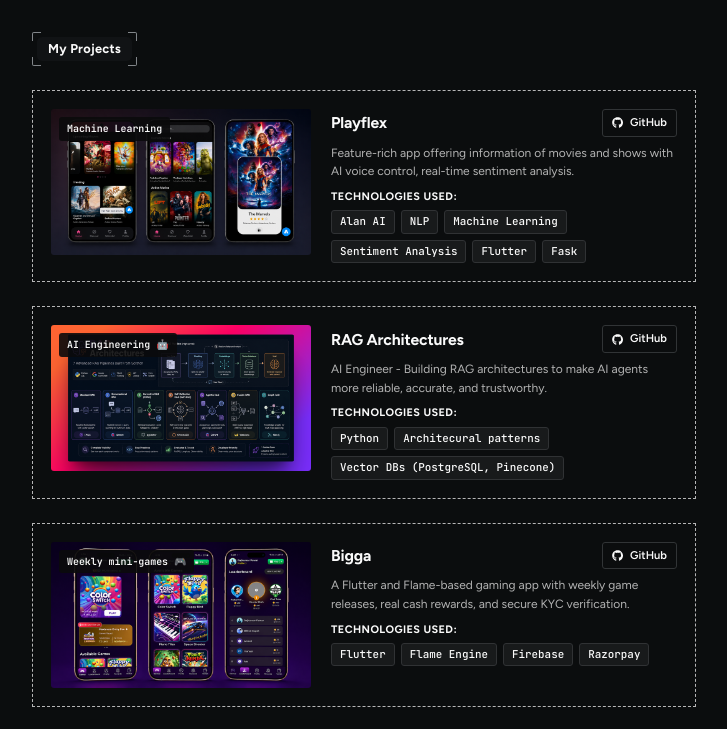
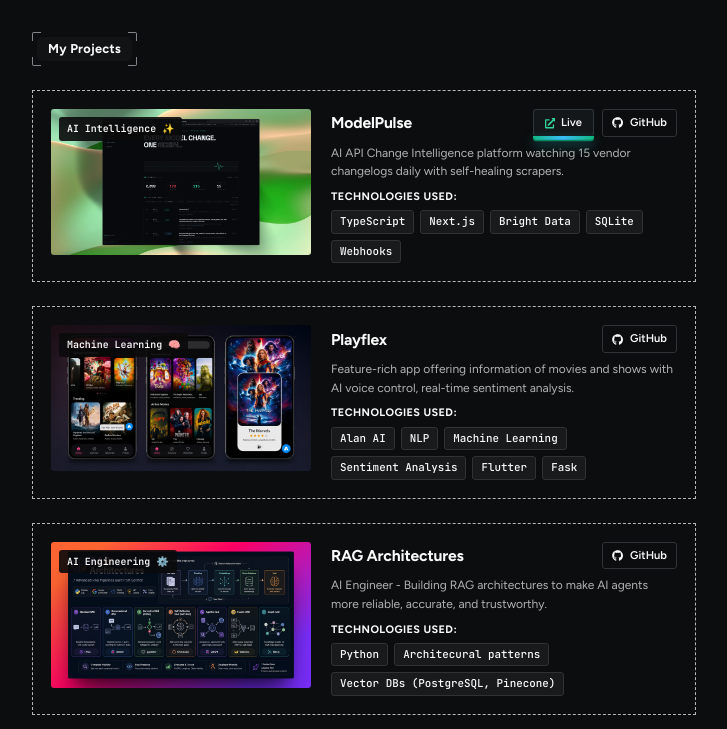
Before and after one commit to rajkumarpawar07/rajkumarpawar07.github.io, a React (Vite) app: page / in a window 1280 px wide. Shown: the part 942-1671 px from the top of the page, without its empty margins (276-1003 px from the left). Built offline with nearby package versions, Linux system fonts and the light colour scheme; no server answers.

Commit message:
Add ModelPulse project with 3D animated Live button and updated badge emojis

```diff
--- a/src/components/projects/ProjectCard.tsx
+++ b/src/components/projects/ProjectCard.tsx
@@ -134,8 +134,8 @@
 
           <div className="project-actions">
             {live && (
-              <a href={live} target="_blank" rel="noopener noreferrer" className="btn-outline project-btn">
-                <FaExternalLinkAlt /> Live
+              <a href={live} target="_blank" rel="noopener noreferrer" className="project-btn project-btn-live">
+                <FaExternalLinkAlt className="live-btn-icon" /> Live
               </a>
             )}
             <a href={github} target="_blank" rel="noopener noreferrer" className="btn-outline project-btn">
--- a/src/components/projects/Projects.css
+++ b/src/components/projects/Projects.css
@@ -407,12 +407,126 @@
 
 .project-actions {
   display: flex;
+  align-items: center;
   gap: 8px;
 }
 
 .project-btn {
   padding: 4px 9px;
   font-size: 0.7rem;
+}
+
+/* Modern 3D Animated Live Button */
+.project-btn-live {
+  position: relative;
+  display: inline-flex;
+  align-items: center;
+  justify-content: center;
+  gap: 6px;
+  padding: 4px 11px;
+  font-size: 0.7rem;
+  font-weight: 600;
+  color: #f4f4f5;
+  background: #141719;
+  border: 1px solid #30353a;
+  border-bottom: none;
+  border-radius: var(--radius-sm);
+  cursor: pointer;
+  text-decoration: none;
+  overflow: visible;
+  user-select: none;
+  transition: background 0.2s ease, border-color 0.2s ease, color 0.2s ease, transform 0.12s cubic-bezier(0.4, 0, 0.2, 1);
+  transform: translateY(0);
+}
+
+.project-btn-live .live-btn-icon {
+  font-size: 0.65rem;
+  color: #34d399;
+  transition: transform 0.2s ease;
+}
+
+/* 3D Animated Bottom Shelf */
+.project-btn-live::after {
+  content: '';
+  position: absolute;
+  left: -1px;
+  right: -1px;
+  bottom: -3.5px;
+  height: 3.5px;
+  border-radius: 0 0 var(--radius-sm) var(--radius-sm);
+  background: linear-gradient(
+    90deg,
+    #059669 0%,
+    #10b981 25%,
+    #38bdf8 50%,
+    #10b981 75%,
+    #059669 100%
+  );
+  background-size: 200% 100%;
+  box-shadow:
+    0 1px 0 0 #047857,
+    0 3px 8px rgba(16, 185, 129, 0.45);
+  animation: liveBottom3D 2.6s ease-in-out infinite;
+  transition: all 0.12s cubic-bezier(0.4, 0, 0.2, 1);
+}
+
+/* Keyframes animating ONLY the bottom side to create a dynamic 3D depth effect */
+@keyframes liveBottom3D {
+  0% {
+    background-position: 0% 50%;
+    bottom: -3px;
+    height: 3px;
+    box-shadow:
+      0 1px 0 0 #047857,
+      0 3px 8px rgba(16, 185, 129, 0.4);
+  }
+  50% {
+    background-position: 100% 50%;
+    bottom: -4.5px;
+    height: 4.5px;
+    box-shadow:
+      0 1.5px 0 0 #059669,
+      0 6px 14px rgba(56, 189, 248, 0.65);
+  }
+  100% {
+    background-position: 200% 50%;
+    bottom: -3px;
+    height: 3px;
+    box-shadow:
+      0 1px 0 0 #047857,
+      0 3px 8px rgba(16, 185, 129, 0.4);
+  }
+}
+
+.project-btn-live:hover {
+  background: #1a1e22;
+  border-color: #434a52;
+  color: #ffffff;
+  transform: translateY(-1px);
+}
+
+.project-btn-live:hover .live-btn-icon {
+  transform: scale(1.15);
+}
+
+.project-btn-live:hover::after {
+  bottom: -5px;
+  height: 5px;
+  box-shadow:
+    0 1.5px 0 0 #059669,
+    0 7px 18px rgba(56, 189, 248, 0.75);
+}
+
+.project-btn-live:active {
+  transform: translateY(2.5px);
+}
+
+.project-btn-live:active::after {
+  bottom: -1px;
+  height: 1px;
+  box-shadow:
+    0 0.5px 0 0 #047857,
+    0 1px 4px rgba(16, 185, 129, 0.3);
 }
 
 .project-desc {
--- a/src/data/projects.ts
+++ b/src/data/projects.ts
@@ -14,13 +14,22 @@
 }
 
 export const featuredProjects: ProjectData[] = [
-
+  {
+    name: 'ModelPulse',
+    desc: 'AI API Change Intelligence platform watching 15 vendor changelogs daily with self-healing scrapers.',
+    tech: ['TypeScript', 'Next.js', 'Bright Data', 'SQLite', 'Webhooks'],
+    github: 'https://github.com/rajkumarpawar07/modelpulse',
+    live: 'https://modelpulse-ruby.vercel.app',
+    badge: 'AI Intelligence ✨',
+    mockup: 'AI',
+    image: '/images/projects/modelpulse.png',
+  },
   {
     name: 'Playflex',
     desc: 'Feature-rich app offering information of movies and shows with AI voice control, real-time sentiment analysis.',
     tech: ['Alan AI', 'NLP', 'Machine Learning', 'Sentiment Analysis', 'Flutter', 'Fask', ],
     github: 'https://github.com/rajkumarpawar07/playflex-video-streaming-flutter-application',
-    badge: 'Machine Learning',
+    badge: 'Machine Learning 🧠',
     mockup: 'ML',
     image: '/images/projects/playflex.png',
   },
@@ -29,7 +38,7 @@
     desc: 'AI Engineer - Building RAG architectures to make AI agents more reliable, accurate, and trustworthy.',
     tech: ['Python', 'Architecural patterns', 'Vector DBs (PostgreSQL, Pinecone)'],
     github: 'https://github.com/rajkumarpawar07/rag-architectures',
-    badge: 'AI Engineering 🤖',
+    badge: 'AI Engineering ⚙️',
     mockup: 'AI',
     image: '/images/projects/rag-architectures.jpg',
   },
@@ -38,7 +47,7 @@
     desc: 'A Flutter and Flame-based gaming app with weekly game releases, real cash rewards, and secure KYC verification.',
     tech: ['Flutter', 'Flame Engine', 'Firebase', 'Razorpay'],
     github: 'https://github.com/rajkumarpawar07/Bigga',
-    badge: 'Weekly mini-games 🎮',
+    badge: 'Weekly mini-games 🎯',
     mockup: 'game',
     image: '/images/projects/bigga.png',
   },
@@ -47,7 +56,7 @@
     desc: 'High-performance multimodal semantic search engine for discovering any file using natural language.',
     tech: ['Go', 'Fiber', 'Next.js', 'React', 'Gemini', 'Embeddings'],
     github: 'https://github.com/rajkumarpawar07/searchmagnet',
-    badge: 'Multimodal AI',
+    badge: 'Multimodal AI 🔍',
     mockup: 'AI',
     image: '/images/projects/searchmagnet.png',
   },
```
Also changed, not shown: public/images/projects/modelpulse.png (added), 19 other files (tests, documents, lock files or other folders).
